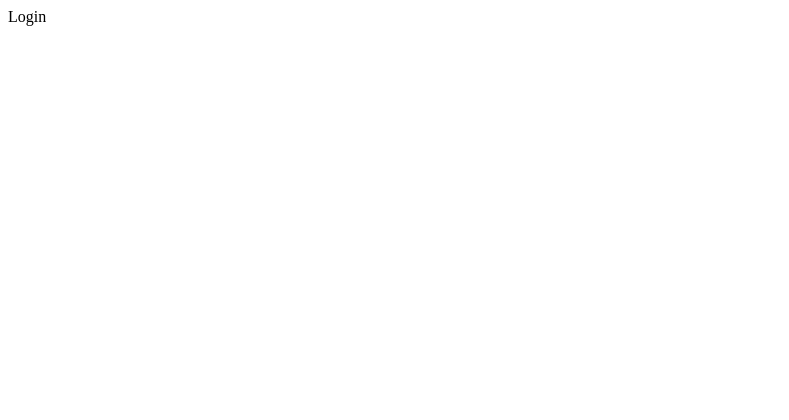
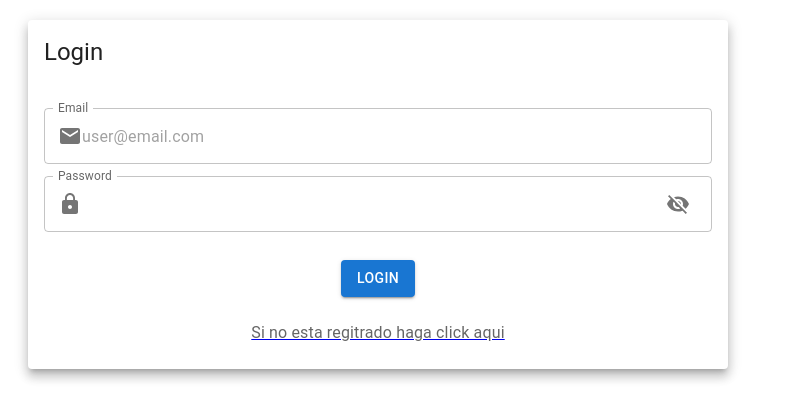
Before and after one commit to AlbertoJulioGarciaFernandez/Project-3-API-REACT, a React (Vite) app in the folder frontend/: page /login in a window 1280 px wide. Shown: the top 420 px of the page, without its empty margins (0-789 px from the left). Built offline with nearby package versions, Linux system fonts and the light colour scheme; the HTML template or start-up script is replaced by a standard one.

Commit message:
componente login creado

```diff
--- /dev/null
+++ b/frontend/src/pages/Home/Home.jsx
@@ -0,0 +1,9 @@
+import React from 'react'
+
+function Home() {
+  return (
+    <div>Home</div>
+  )
+}
+
+export default Home
--- a/frontend/src/pages/Login/Login.jsx
+++ b/frontend/src/pages/Login/Login.jsx
@@ -1,9 +1,11 @@
-import React from 'react'
+import LoginForm from "./LoginForm";
 
 function Login() {
   return (
-    <div>Login</div>
-  )
+    <div>
+      <LoginForm/>
+    </div>
+  );
 }
 
-export default Login
+export default Login;
--- /dev/null
+++ b/frontend/src/pages/Login/LoginForm.jsx
@@ -0,0 +1,116 @@
+import { useState } from "react";
+import {
+  Box,
+  Button,
+  Card,
+  CardActions,
+  CardContent,
+  CardHeader,
+  FilledInput,
+  FormControl,
+  FormHelperText,
+  Icon,
+  IconButton,
+  Input,
+  InputAdornment,
+  InputLabel,
+  TextField,
+  Typography,
+} from "@mui/material";
+import { login } from "../../services/login";
+import { Link, useNavigate } from "react-router-dom";
+import { Email, Lock, Visibility, VisibilityOff } from "@mui/icons-material";
+
+function LoginForm() {
+  const [email, setEmail] = useState("");
+  const [password, setPassword] = useState("");
+  const navigate = useNavigate();
+  const [isVisible, setIsVisible] = useState(false);
+
+  async function handleClick() {
+    try {
+      const loginResponse = await login({ email, password });
+      localStorage.setItem("token", loginResponse.data.token);
+      localStorage.setItem("role", loginResponse.data.role);
+      navigate("/home");
+    } catch (error) {
+      //Handle the error
+      console.log("No registrado");
+    }
+  }
+
+  return (
+    <Card
+      sx={{ maxWidth: "700px", backgroundColor: "white", margin: "20px" }}
+      raised={true}
+    >
+      <CardHeader title="Login"></CardHeader>
+      <CardContent>
+        <TextField
+          onChange={(e) => setEmail(e.target.value)}
+          type="text"
+          label="Email"
+          margin="dense"
+          fullWidth={true}
+          placeholder="user@email.com"
+          InputProps={{
+            startAdornment: (
+              <InputAdornment>
+                <Icon>
+                  <Email />
+                </Icon>
+              </InputAdornment>
+            ),
+          }}
+        ></TextField>
+        <TextField
+          onChange={(e) => setPassword(e.target.value)}
+          type={isVisible ? "text" : "password"}
+          label="Password"
+          margin="dense"
+          fullWidth={true}
+          InputProps={{
+            startAdornment: (
+              <InputAdornment>
+                <Icon>
+                  <Lock />
+                </Icon>
+              </InputAdornment>
+            ),
+            endAdornment: (
+              <InputAdornment>
+                <IconButton onClick={() => setIsVisible(!isVisible)}>
+                  {isVisible ? <Visibility /> : <VisibilityOff />}
+                </IconButton>
+              </InputAdornment>
+            ),
+          }}
+        ></TextField>
+      </CardContent>
+      <CardActions sx={{ display: "flex", justifyContent: "center" }}>
+        <Button
+          onClick={handleClick}
+          size="medium"
+          // color="primary"
+          variant="contained"
+        >
+          Login
+        </Button>
+      </CardActions>
+      <CardContent>
+        <Link to={`/signup`}>
+          <Typography
+            variant="body1"
+            color="text.secondary"
+            display="flex"
+            justifyContent="center"
+          >
+            Si no esta regitrado haga click aqui
+          </Typography>
+        </Link>
+      </CardContent>
+    </Card>
+  );
+}
+
+export default LoginForm;
--- a/frontend/src/router/index.jsx
+++ b/frontend/src/router/index.jsx
@@ -1,8 +1,10 @@
-import { createBrowserRouter } from "react-router-dom";
+import { createBrowserRouter, redirect } from "react-router-dom";
 import PaginaPrincipal from "../pages/PaginaPrincipal/PaginaPrincipal";
 import Signup from "../pages/Signup/Signup";
 import Login from "../pages/Login/Login";
 import Root from "../layouts";
+import LoginForm from "../pages/Login/LoginForm";
+import Home from "../pages/Home/Home";
 
 export const router = createBrowserRouter([
   {
@@ -15,10 +17,21 @@ export const router = createBrowserRouter([
   },
   {
     path: "/login",
-    element: <Login />,
+    element: <LoginForm />,
   },
   {
     path: "/root",
     element: <Root />,
   },
+  {
+    path: "/home",
+    element: <Home />,
+    loader: () => {
+      if (!localStorage.getItem("token")) {
+        return redirect("/")  //If the user isn't logged in, we redirect to the login page.
+      } else {
+        return null;
+      }
+    }
+  },
 ]);
--- /dev/null
+++ b/frontend/src/services/index.js
@@ -0,0 +1,7 @@
+import axios from "axios";
+
+const api = axios.create({
+    baseURL:"https://reservroom.onrender.com/api"
+})
+
+export default api
--- /dev/null
+++ b/frontend/src/services/login.js
@@ -0,0 +1,6 @@
+import api from ".";
+
+export async function login(loginData) {
+    const response = await api.post('/auth/login', loginData)
+    return response
+  }
```
Also changed, not shown: frontend/src/components/Login/Login.css (deleted), frontend/src/components/Login/Login.jsx (deleted), frontend/src/pages/Login/LoginForm.css (added).
